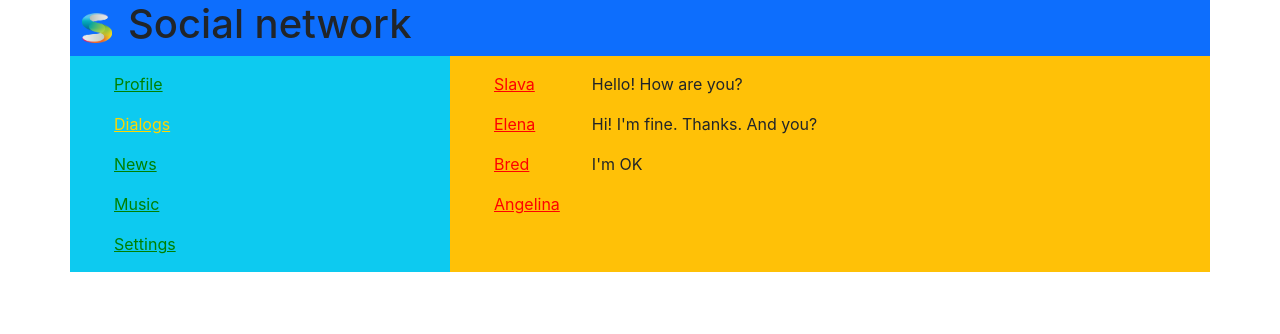
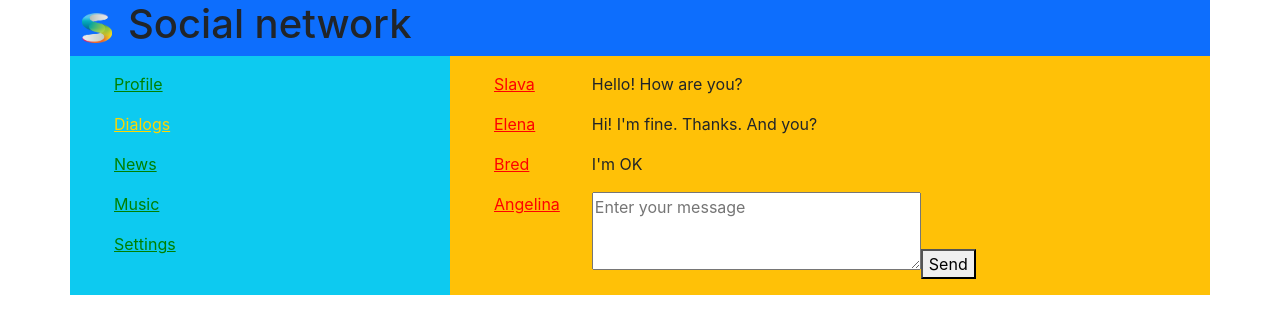
Before and after one commit to volkovVA/samurai, a React (Create React App) app in the folder react-social/: page /dialogs in a window 1280 px wide. Shown: the top 334 px of the page. Built offline with nearby package versions, Linux system fonts and the light colour scheme.

Commit message:
feat: add textarea in dialogs component

```diff
--- a/react-social/src/App.js
+++ b/react-social/src/App.js
@@ -28,7 +28,8 @@ const App = (props) => {
             <Route path='/profile' render={() => <Profile
               {...props.profilePage}
               dispatch={props.dispatch} />} />
-            <Route path='/dialogs' render={() => <Dialogs {...props.dialogsPage} />} />
+            <Route path='/dialogs' render={() => <Dialogs
+              store={props.store} />} />
             <Route path='/news' component={News} />
             <Route path='/music' component={Music} />
             <Route path='/settings' component={Settings} />
--- a/react-social/src/components/Dialogs/Dialogs.js
+++ b/react-social/src/components/Dialogs/Dialogs.js
@@ -3,14 +3,26 @@ import classes from './Dialogs.module.css';
 
 import PersonItem from "./PersonItem/PersonItem";
 import MessageItem from "./MessageItem/MessageItem";
+import { updateNewMessageTextActionCreater, sendMessageActionCreater } from "../../redux/state";
 
-const Dialogs = ({people, messages}) => {
+const Dialogs = (props) => {
 
-  const peopleElements = people
+  const state = props.store.getState().dialogsPage;
+
+  const peopleElements = state.people
     .map(person => <PersonItem name={person.name} id={person.id} />)
 
-  const messagesElements = messages
+  const messagesElements = state.messages
     .map(message => <MessageItem message={message.message} />)
+
+  const handlerMessageClick = () => {
+    props.store.dispatch(sendMessageActionCreater());
+  }
+
+  const handlerMessageChange = (event) => {
+    const text = event.target.value;
+    props.store.dispatch(updateNewMessageTextActionCreater(text));
+  }
 
   return (
     <div className={classes.dialogs}>
@@ -18,7 +30,20 @@ const Dialogs = ({people, messages}) => {
         {peopleElements}
       </ul>
       <ul className="messagesList">
-        {messagesElements}
+        <div>
+          {messagesElements}
+          <div>
+            <textarea
+              name="message"
+              id="message"
+              cols="30"
+              rows="3"
+              placeholder="Enter your message"
+              value={state.newMessageText}
+              onChange={handlerMessageChange} />
+            <button onClick={handlerMessageClick}>Send</button>
+          </div>
+        </div>
       </ul>
     </div>
   )
--- a/react-social/src/index.js
+++ b/react-social/src/index.js
@@ -10,7 +10,8 @@ const renderEntireTree = (state) => {
     <React.StrictMode>
       <App
         {...state}
-        dispatch={store.dispatch.bind(store)} />
+        dispatch={store.dispatch.bind(store)}
+        store={store} />
     </React.StrictMode>,
     document.getElementById('root')
   );
--- a/react-social/src/redux/state.js
+++ b/react-social/src/redux/state.js
@@ -1,5 +1,7 @@
 const ADD_POST = 'ADD-POST';
 const UPDATE_NEW_POST_TEXT = 'UPDATE-NEW-POST-TEXT';
+const UPDATE_NEW_MESSAGE_TEXT = 'UPDATE-NEW-MESSAGE-TEXT';
+const SEND_MESSAGE = 'SEND-MESSAGE';
 
 const store = {
   _state: {
@@ -21,7 +23,8 @@ const store = {
         {id: 1, message: 'Hello! How are you?'},
         {id: 2, message: 'Hi! I\'m fine. Thanks. And you?'},
         {id: 3, message: 'I\'m OK'}
-      ]
+      ],
+      newMessageText: ''
     }
   },
   _callSubscriber() {
@@ -55,6 +58,14 @@ const store = {
       this._addPost();
     } else if (action.type === UPDATE_NEW_POST_TEXT) {
       this._updateNewPostText(action.newText);
+    } else if (action.type === UPDATE_NEW_MESSAGE_TEXT) {
+      this._state.dialogsPage.newMessageText = action.newText;
+      this._callSubscriber(this._state);
+    } else if (action.type === SEND_MESSAGE) {
+      const body = this._state.dialogsPage.newMessageText;
+      this._state.dialogsPage.newMessageText = '';
+      this._state.dialogsPage.messages.push({id: 6, message: body});
+      this._callSubscriber(this._state);
     }
   }
 }
@@ -72,5 +83,18 @@ export const updateNewPostTextActionCreater = (text) => {
   }
 }
 
+export const sendMessageActionCreater = () => {
+  return {
+    type: SEND_MESSAGE
+  }
+}
+
+export const updateNewMessageTextActionCreater = (text) => {
+  return {
+    type: UPDATE_NEW_MESSAGE_TEXT,
+    newText: text
+  }
+}
+
 export default store;
 window.store = store;
```
